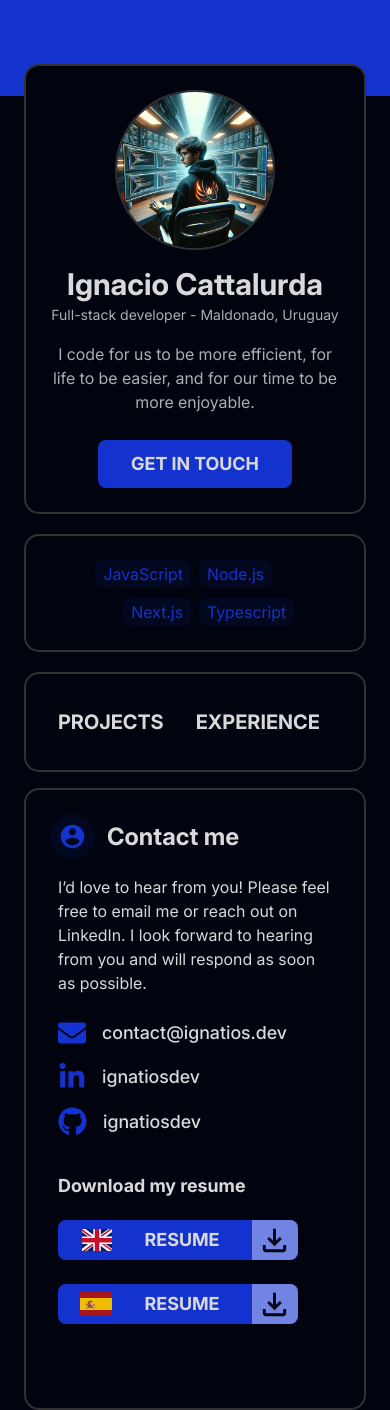
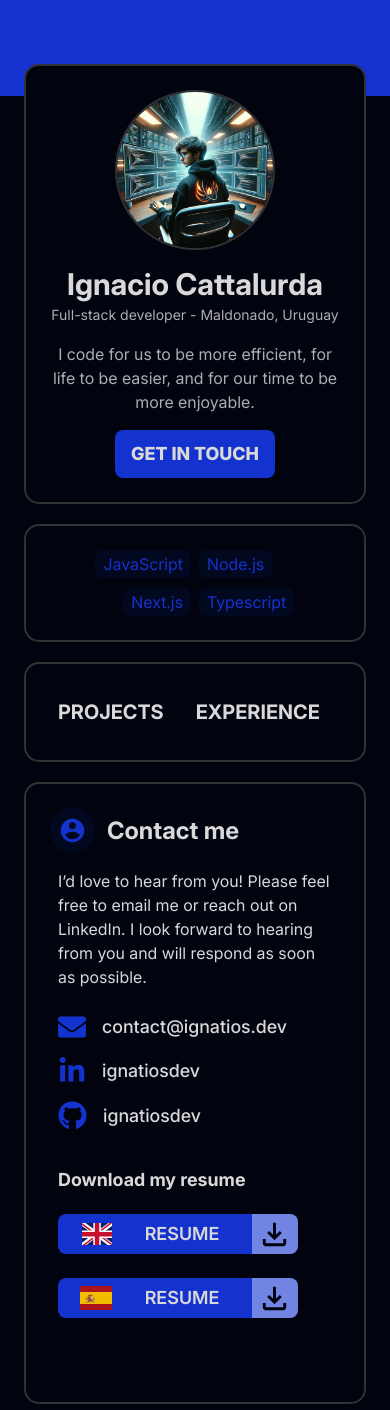
Before and after one commit to ignatiosdev/ignatios.dev, a Next.js app: page /contact in a window 390 px wide. Built offline with nearby package versions, Linux system fonts and the light colour scheme.

Commit message:
feat: improve overall responsiveness

```diff
--- a/src/app/layout.tsx
+++ b/src/app/layout.tsx
@@ -19,7 +19,7 @@ export default function RootLayout({
               skills={["JavaScript", "Node.js", "Next.js", "Typescript"]}
             />
           </div>
-          <div className="lg:w-6/12 flex flex-col gap-4">
+          <div className="lg:w-6/12 flex flex-col gap-5 lg:gap-4">
             <Navbar />
             <div className="container-default">{children}</div>
           </div>
--- a/src/components/Button/Button.tsx
+++ b/src/components/Button/Button.tsx
@@ -11,7 +11,7 @@ export default function Button({ onClick, text, className }: Props) {
     <button
       onClick={onClick}
       className={
-        `btn bg-primary font-bold ` + className
+        `btn bg-primary font-extrabold` + " " + className
 
       }
     >
--- a/src/components/Contact/ResumeDownloadButton/ResumeDownloadButton.tsx
+++ b/src/components/Contact/ResumeDownloadButton/ResumeDownloadButton.tsx
@@ -12,7 +12,7 @@ function ResumeDownloadButton({ text, language }: Props) {
   };
 
   return (
-    <button className="bg-primary w-60 h-10 rounded-lg font-bold text-lg lg:text-2xl ps-2 lg:ps-0">
+    <button className="bg-primary w-60 h-10 rounded-lg font-semibold text-lg lg:text-2xl ps-2 lg:ps-0">
       <div className="flex w-full h-full ">
         <div className="w-1/5 flex justify-end items-center">
         {languages[language]}
--- a/src/components/Navbar/NavbarItems/NavbarItems.tsx
+++ b/src/components/Navbar/NavbarItems/NavbarItems.tsx
@@ -10,7 +10,7 @@ function NavbarItems({onClick, text, active }: Props) {
     <button
     onClick={onClick}
       className={
-        "text-xl font-bold uppercase py-1 px-4 " +
+        "xl:text-xl lg:text-md text-xl font-bold uppercase py-1 px-4 " +
         (active ? "border-2 rounded-xl border-primary" : "")
       }
     >
--- a/src/components/Profile/ActionButton/ActionButton.tsx
+++ b/src/components/Profile/ActionButton/ActionButton.tsx
@@ -15,7 +15,7 @@ function ActionButton({}: Props) {
     router.push("./contact"); // Navigate to the contact page
   }
 
-  return <Button onClick={action} text="GET IN TOUCH" className="btn-block text-lg" />; // Render the button
+  return <Button onClick={action} text="GET IN TOUCH" className="w-40 text-lg" />; // Render the button
 }
 
 export default ActionButton;
--- a/src/components/Profile/Profile.tsx
+++ b/src/components/Profile/Profile.tsx
@@ -24,7 +24,7 @@ function Profile({}: Props) {
         </p>
       </div>
 
-      <div className="w-2/3 mx-auto mt-2.5 ">
+      <div className="flex justify-center">
         <ActionButton></ActionButton>
       </div>
     </div>
```
